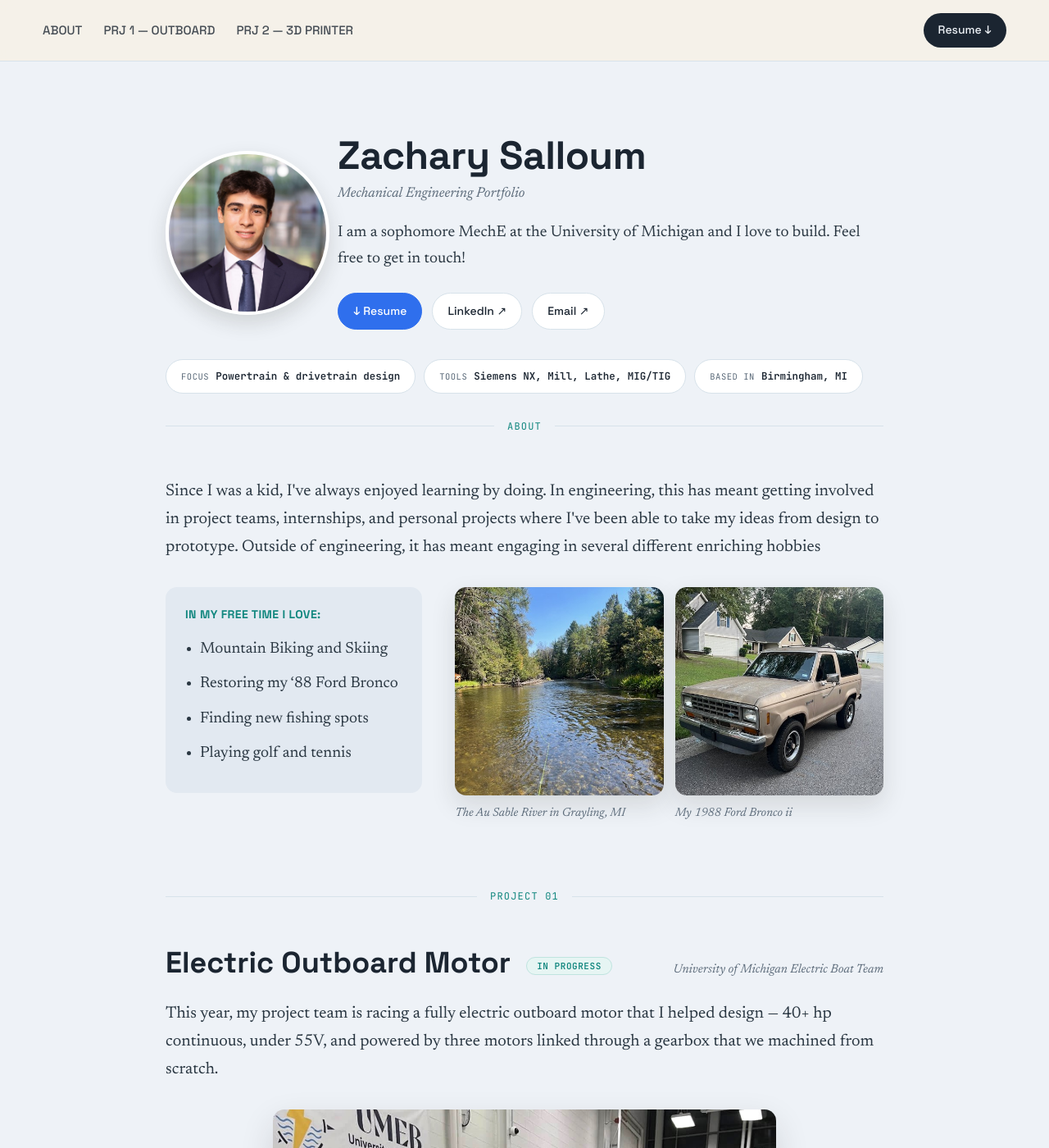
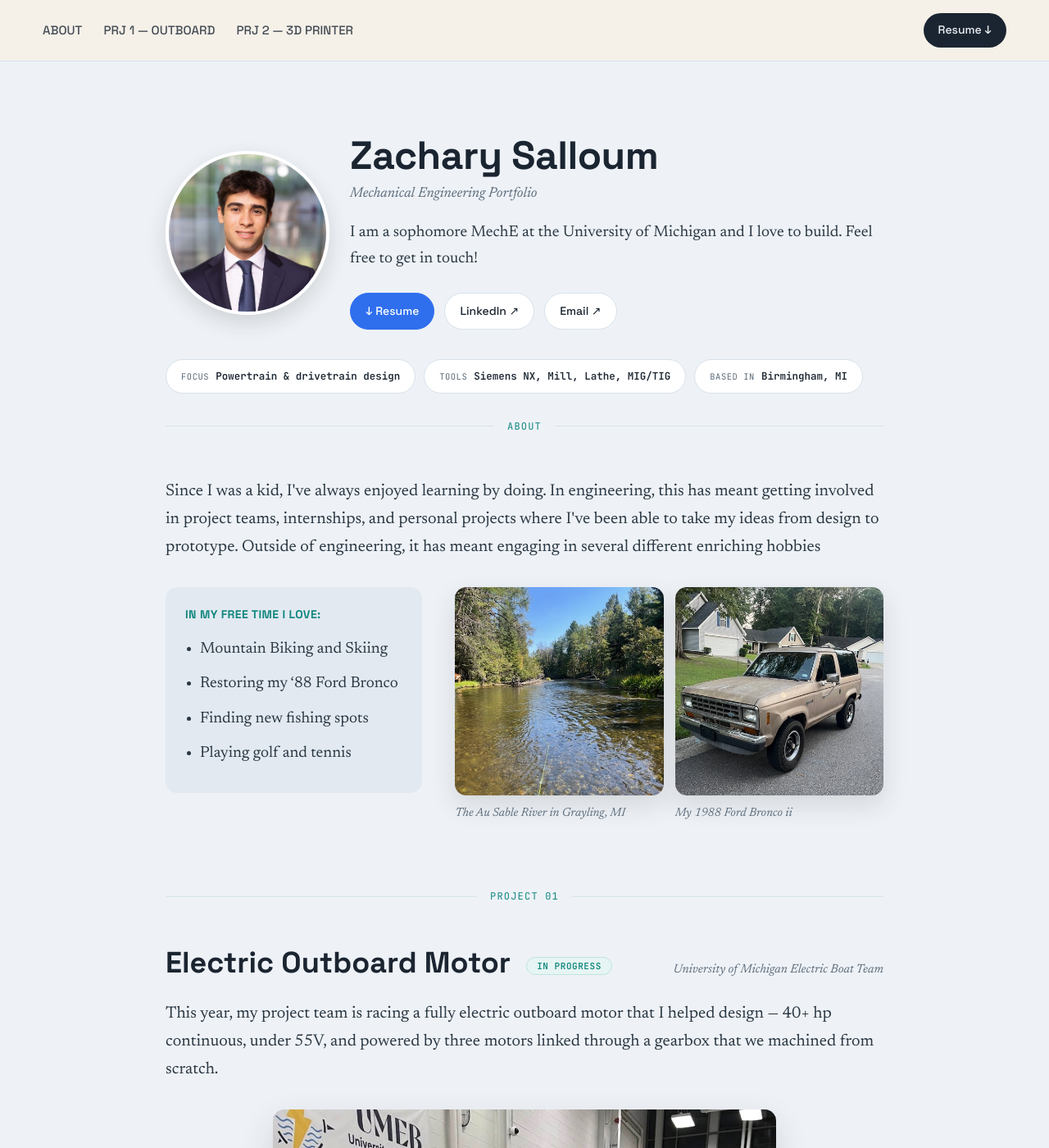
Before and after one commit to zacharysalloum/zacharysalloum.github.io, a Jekyll site: the page built from index.md, in a window 1280 px wide and 1400 px high. Shown: the whole window at 82% size. Built offline with Jekyll 4.4.1, drawn with Linux system fonts in a browser that asks for light colours.

Commit message:
Update style.css

```diff
--- a/assets/css/style.css
+++ b/assets/css/style.css
@@ -72,7 +72,7 @@ header.hero{
 .hero-grid{
   display:grid;
   grid-template-columns:150px 1fr;
-  gap:60px;
+  gap:75px;
   align-items:center;
 }
 .headshot-wrap{
```
